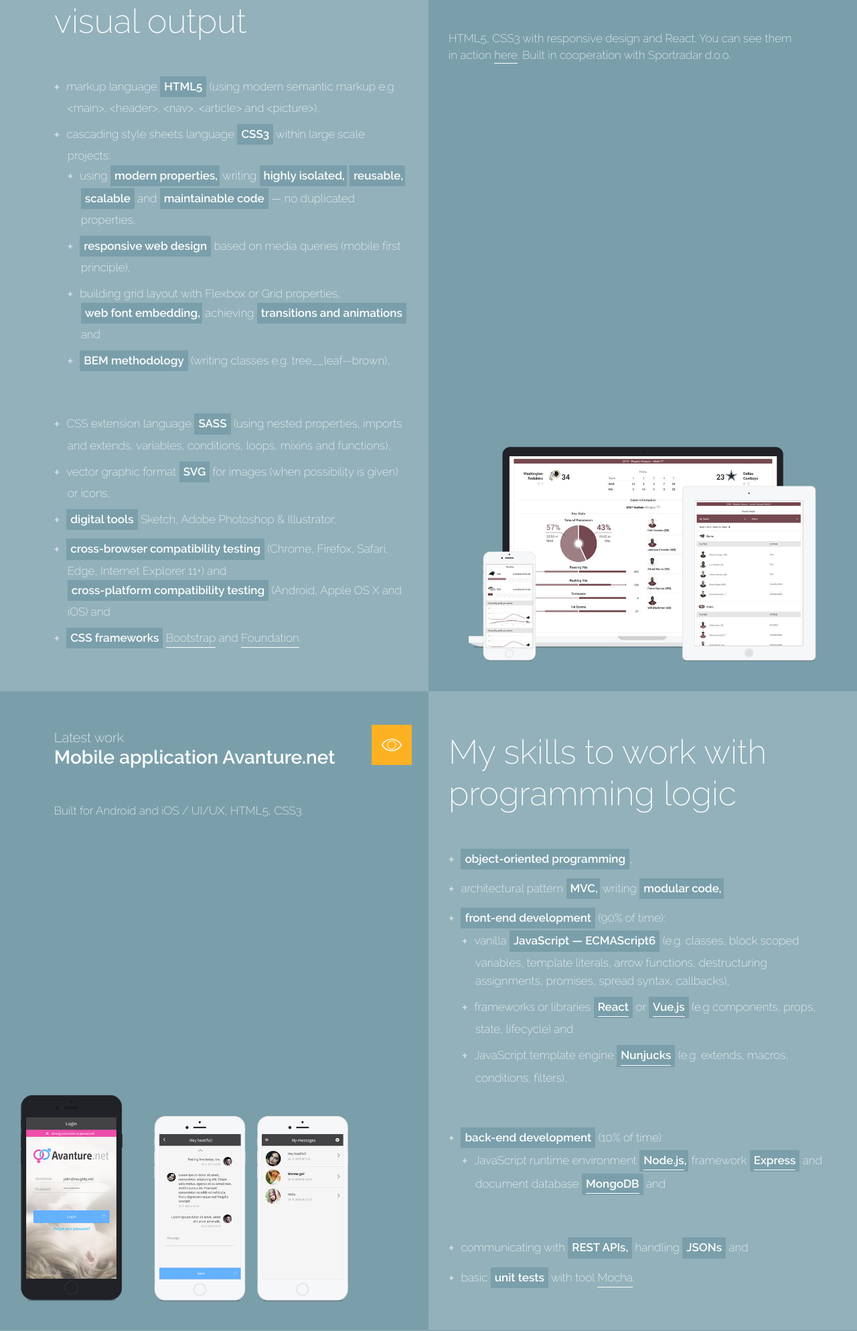
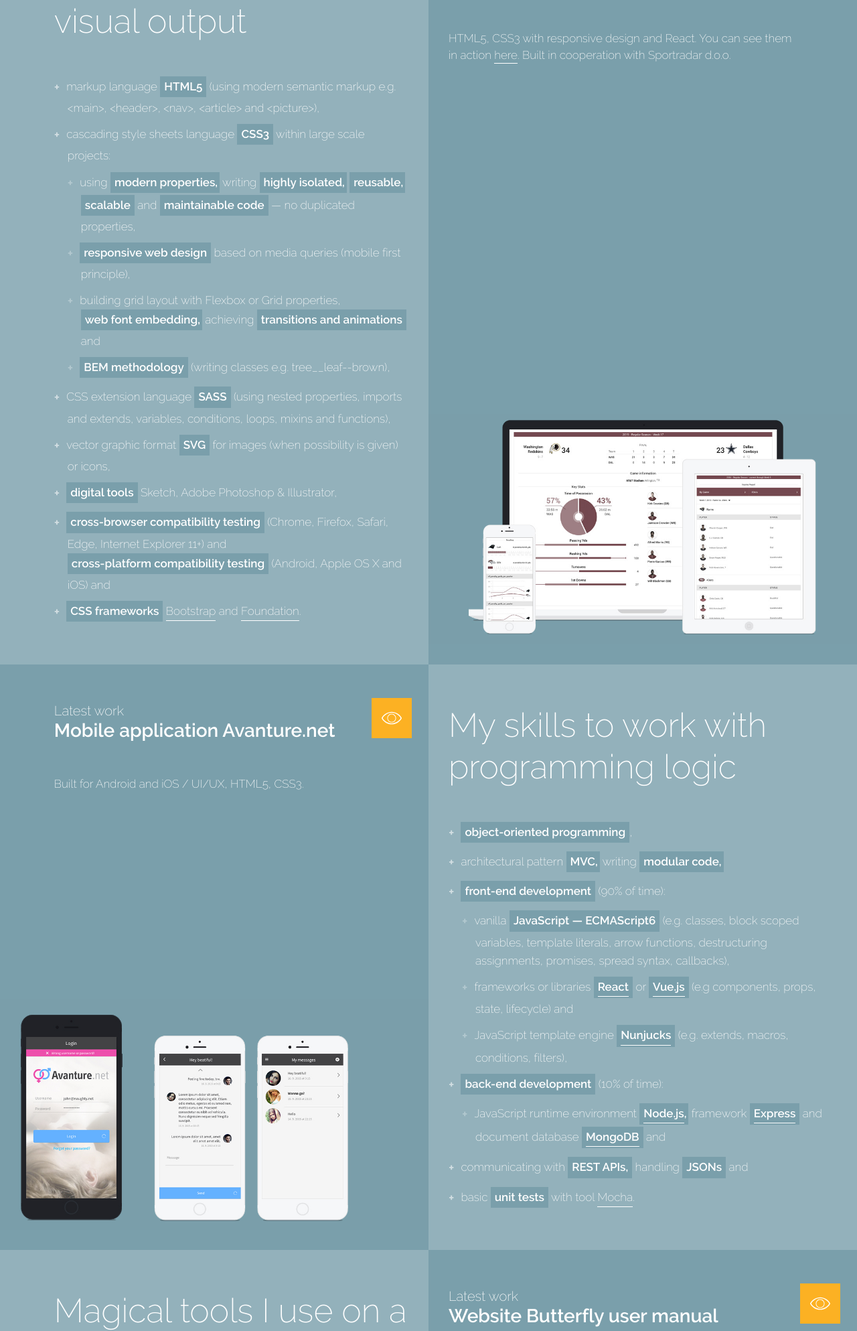
Before and after one commit to be-codified/personal-presentation-site, a PHP site: page / in a window 1280 px wide. Shown: the part 1319-3306 px from the top of the page at 67% size. Run offline with PHP 8.4, Linux system fonts and the light colour scheme.

Commit message:
Update styles

```diff
--- a/css/custom-styles.css
+++ b/css/custom-styles.css
@@ -217,6 +217,12 @@ ul.plus-bullets li:before {
 ul.plus-bullets li:last-child {
   padding-bottom: 50px;
 }
+ul.plus-bullets ul li:before {
+  color: #b2c8cf;
+}
+ul.plus-bullets ul li:last-child {
+  padding-bottom: 0;
+}
 ul.strengths li:before {
   color: #e86868;
 }
@@ -240,6 +246,10 @@ ul.tools li span.strong {
   background-color: #7a9fab;
   padding: 2px 6px;
   border-bottom: 3px solid #93b1bb;
+}
+ul.skills ul,
+ul.tools ul {
+  margin-top: 10px !important;
 }
 ul li span.strong.reduced-right-padding {
   padding-right: 3px;
--- a/css/custom-styles.less
+++ b/css/custom-styles.less
@@ -259,6 +259,10 @@ ul.plus-bullets {
     }
 
     li:last-child { padding-bottom: 50px; }
+    ul {
+        li:before { color: lighten(#93b1bb, 10%); }
+        li:last-child { padding-bottom: 0; }
+    }
 }
 
 ul.strengths {
@@ -288,6 +292,10 @@ ul.tools {
             padding: 2px 6px;
             border-bottom: 3px solid @main-color-1;
         }
+    }
+
+    ul {
+        margin-top: 10px !important;
     }
 }
 
```
